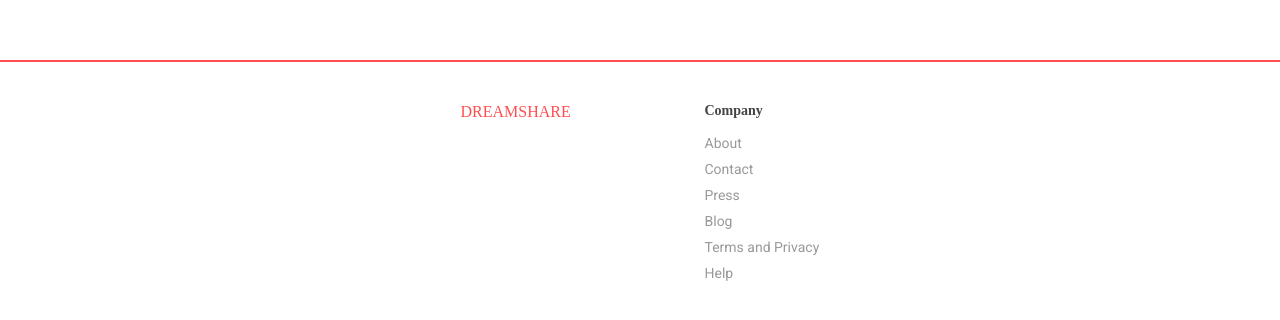
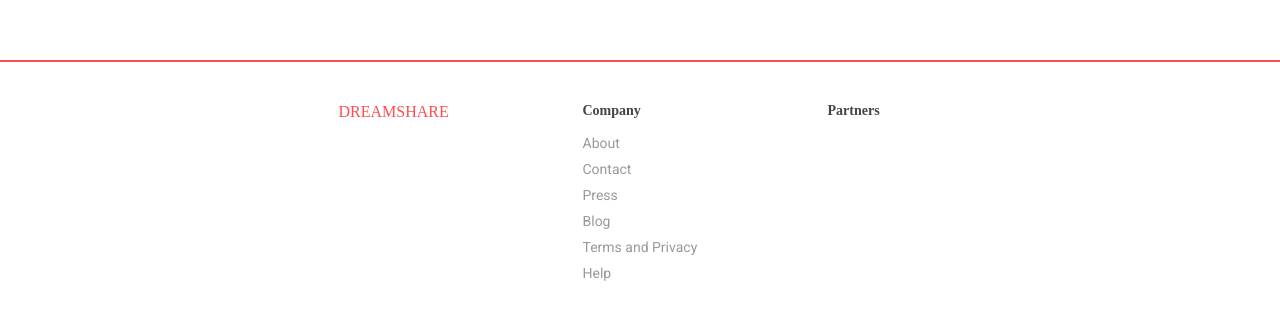
Before and after one commit to leonkenyaga/WFD-Technical-Challenge-App, a Gatsby site: page / in a window 1280 px wide. Shown: the part 480-800 px from the top of the page. Built offline with nearby package versions, Linux system fonts and the light colour scheme; Gatsby itself is replaced by a stand-in of ours.

Commit message:
feat(footer): create partners subcomponent

```diff
--- a/src/components/footer/index.tsx
+++ b/src/components/footer/index.tsx
@@ -1,12 +1,14 @@
 import * as React from "react";
 import Dreamshare from "./dreamshare";
 import About_Company from "./about-company";
+import Partners from "./partners";
 
 export default function Footer() {
   return (
     <footer className="w-full h-[224px] border-t-2 border-red absolute bottom-0 mb-[36px] flex flex-wrap justify-center gap-[13px] md:gap-[92px] lg:gap-[130px] pt-[21px] md:pt-[40px]">
       <Dreamshare />
       <About_Company />
+      <Partners />
     </footer>
   );
 }
--- /dev/null
+++ b/src/components/footer/partners.tsx
@@ -0,0 +1,14 @@
+import * as React from "react";
+
+export default function Partners() {
+  return (
+    <section className="w-[280px] md:w-[114px]">
+      <h1
+        style={{ fontFamily: "Montserrat Variable" }}
+        className="text-black text-sm font-bold max-sm:flex justify-center"
+      >
+        Partners
+      </h1>
+    </section>
+  );
+}
```
